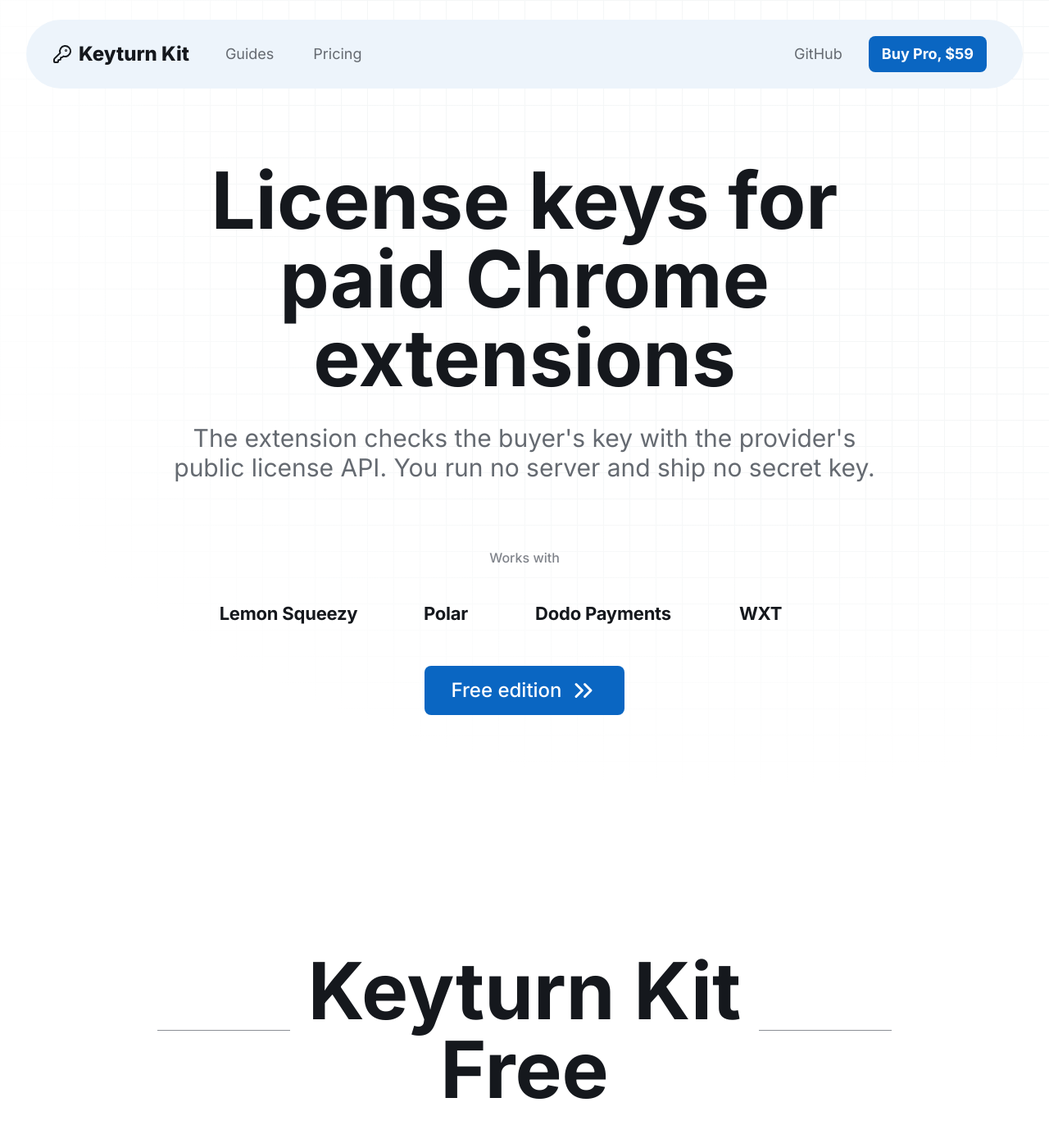
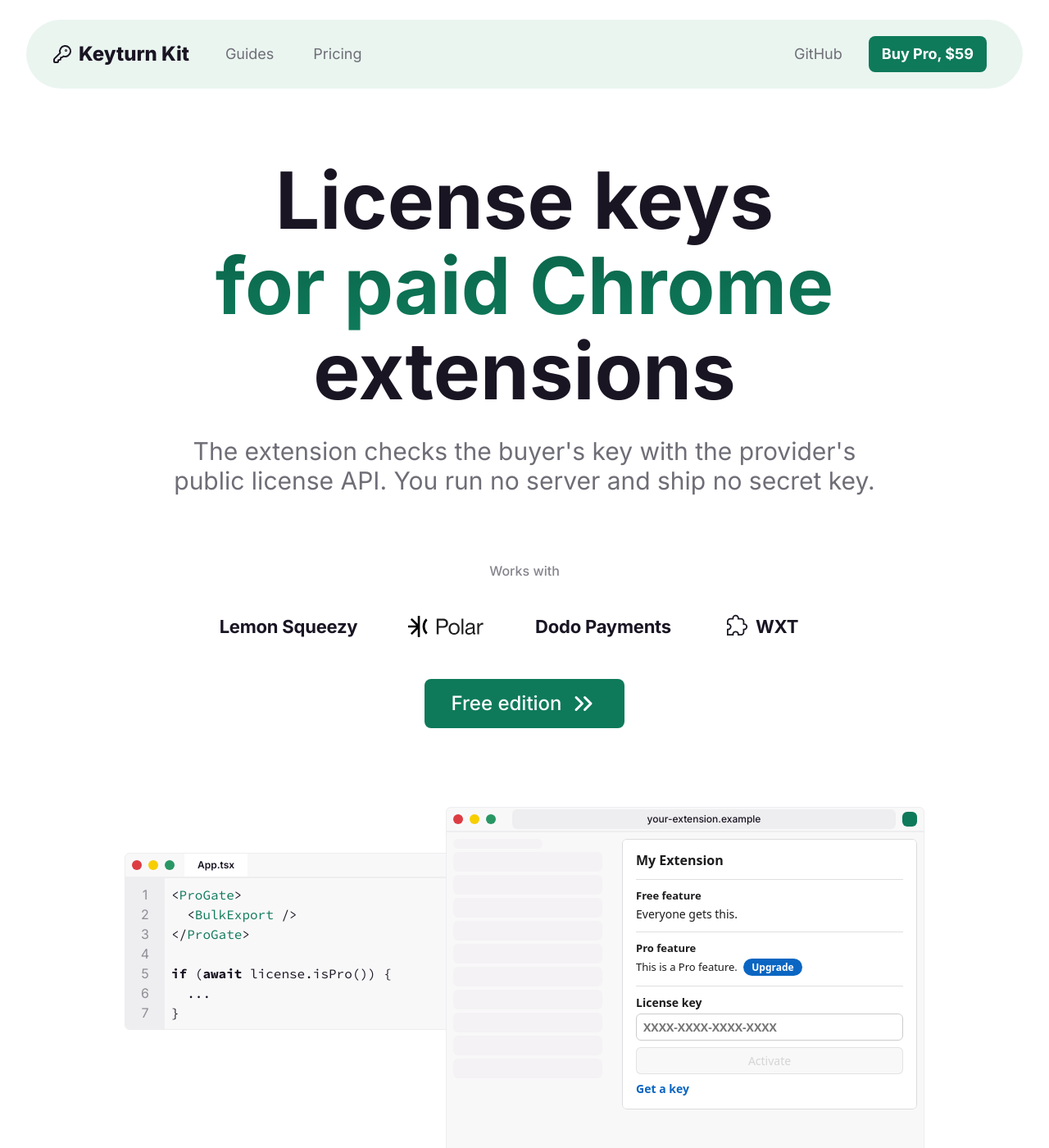
Before and after one commit to keyturnkit/keyturnkit.github.io, a Jekyll site: the page index.html, which Jekyll copies as it is, in a window 1280 px wide and 1400 px high. Shown: the whole window at 82% size. Built offline with Jekyll 4.4.1, drawn with Linux system fonts in a browser that asks for light colours; some of the changed text lies outside the part shown.

Commit message:
Round 5: light only, green accent, tinted words, live popup in browser window under hero, logo row, no scroll reveal
Co-Authored-By: Claude Sonnet 5.5 <noreply@anthropic.com>

```diff
--- a/assets/home.css
+++ b/assets/home.css
@@ -5,30 +5,15 @@
 @font-face { font-family: "Source Code Pro"; font-style: normal; font-weight: 400 700; font-display: swap; src: url(/assets/fonts/source-code-pro-latin.woff2) format("woff2"); unicode-range: U+0000-00FF, U+0131, U+0152-0153, U+02BB-02BC, U+02C6, U+02DA, U+02DC, U+0304, U+0308, U+0329, U+2000-206F, U+20AC, U+2122, U+2191, U+2193, U+2212, U+2215, U+FEFF, U+FFFD; }
 
 :root {
+  /* Plasmo's own light values (mauve scale, red/yellow/green dots), accent swapped to deep green */
   --bg: #ffffff;
-  --m1: #fcfcfd; --m2: #f9f9fa; --m3: #f3f3f5; --m4: #eceef0;
-  --m7: #dcdee1; --m8: #c6c9ce; --m9: #8b8f96; --m10: #80848b; --m11: #656a71; --m12: #15181d;
-  --a9: #0a66c2; --a10: #095bb0; --a11: #0b5cad; --a-fg: #fdfdff;
-  --pill: rgba(236, 243, 251, 0.9); --pill-drop: #f1f6fc;
-  --grid: rgba(202, 212, 215, 0.2);
-  --code-key: #0a66c2;
-  --foot-a: #0a66c2; --foot-b: #0a4f9a;
-  --halo: rgba(10, 102, 194, 0.25);
-  --ink-h: #15181d;
-}
-@media (prefers-color-scheme: dark) {
-  :root {
-    --bg: #0d1117;
-    --m1: #11161d; --m2: #151b23; --m3: #1b222c; --m4: #222a35;
-    --m7: #3a4350; --m8: #4a5462; --m9: #7d8590; --m10: #8b949e; --m11: #9aa4af; --m12: #e6edf3;
-    --a9: #0a66c2; --a10: #1a74d0; --a11: #58a6ff; --a-fg: #ffffff;
-    --pill: rgba(21, 27, 35, 0.9); --pill-drop: #151b23;
-    --grid: rgba(255, 255, 255, 0.05);
-    --code-key: #58a6ff;
-    --foot-a: #0a4f9a; --foot-b: #07335f;
-    --halo: rgba(88, 166, 255, 0.25);
-    --ink-h: #e6edf3;
-  }
+  --m1: #fdfcfd; --m2: #f9f8f9; --m3: #f4f2f4; --m4: #eeedef;
+  --m7: #dcdbdd; --m8: #c8c7cb; --m9: #908e96; --m10: #86848d; --m11: #6f6e77; --m12: #1a1523;
+  --a9: #0e7a5a; --a10: #0b6449; --a11: #0b6449; --a-fg: #ffffff;
+  --pill: rgba(232, 244, 239, 0.9); --pill-drop: #eef7f3;
+  --code-key: #0e7a5a;
+  --foot-a: #0e7a5a; --foot-b: #0b6449;
+  --ink-h: #1a1523;
 }
 
 * { box-sizing: border-box; border: 0 solid var(--m4); }
@@ -43,11 +28,6 @@ img { max-width: 100%; display: block; }
 code { font-family: "Source Code Pro", monospace; font-size: .9em; }
 
 main { position: relative; width: 100%; display: flex; flex-direction: column; align-items: center; overflow-x: clip; }
-
-/* Hero grid background: 32px grid, faded out toward the lower right (Plasmo before-layer) */
-.grid-bg { position: absolute; z-index: 0; top: 0; left: 0; width: 100%; height: 100vh; pointer-events: none;
-  background-image: radial-gradient(100% 68% at 70% 15%, transparent 40%, var(--bg) 79%), conic-gradient(from 90deg at 1px 1px, transparent 90deg, var(--grid) 0deg);
-  background-size: auto, 32px 32px; }
 
 /* Header pill */
 .top { position: sticky; top: 16px; z-index: 470; display: flex; width: 100%; justify-content: center; padding: 8px 16px; flex-wrap: wrap; }
@@ -166,7 +146,6 @@ main { position: relative; width: 100%; display: flex; flex-direction: column; a
 .shell { width: 100%; max-width: 448px; border: 1px solid var(--m2); border-radius: 6px; background: var(--m2); overflow: hidden; }
 .shell-popup { padding: 16px; display: flex; justify-content: center; }
 .popup-frame { display: block; width: 360px; max-width: 100%; height: 330px; border: 1px solid var(--m7); border-radius: 6px; background: #fff; }
-@media (prefers-color-scheme: dark) { .popup-frame { background: #1c1c1e; } }
 .popup-shot { width: 360px; max-width: 100%; height: auto; border: 1px solid var(--m7); border-radius: 6px; }
 .stack { display: flex; flex-direction: column; align-items: center; }
 .stack .over { margin-top: 0; transform: translateY(-32px); }
@@ -278,10 +257,6 @@ main { position: relative; width: 100%; display: flex; flex-direction: column; a
   .foot-end { width: auto; align-items: flex-end; }
 }
 
-/* Reveal on scroll (Plasmo: transition-all duration-700, translate-y-64 until in view) */
-.js .reveal { transition: opacity .7s cubic-bezier(.4, 0, .2, 1), transform .7s cubic-bezier(.4, 0, .2, 1); will-change: transform; }
-.js .reveal:not(.in) { opacity: 0; transform: translateY(16rem); }
-@media (prefers-reduced-motion: reduce) { .js .reveal, .js .reveal:not(.in) { transition: none; opacity: 1; transform: none; } }
 
 .code.wrap .l { white-space: pre-wrap; overflow-wrap: anywhere; }
 .code.wrap { color: var(--m12); }
@@ -310,3 +285,46 @@ main { position: relative; width: 100%; display: flex; flex-direction: column; a
   .works li { width: calc(50% - 8px); justify-content: flex-start; font-size: 20px; }
 }
 @media (max-width: 1023px) { .fmock.top { margin-bottom: 8px; } }
+
+
+/* Round 5 */
+.tint { display: block; padding: 8px 0; background-image: linear-gradient(var(--a10), var(--a9)); -webkit-background-clip: text; background-clip: text; -webkit-text-fill-color: transparent; color: transparent; }
+.closer .tint { display: inline; padding: 0; }
+.frow h2 { color: #000; }
+
+/* Works with: official Polar logotype (unmodified black file), WXT mark (MIT repo), text where brand terms forbid recolouring */
+.works li { gap: 8px; }
+.works li img { height: 32px; width: auto; }
+.works li svg { width: 32px; height: 32px; stroke: currentColor; fill: none; stroke-width: 28; flex: none; }
+
+/* Browser window with the live popup (chrome numbers from Plasmo's mock: 30px bar, 12px dots, 24px address pill, radius 6) */
+.hero-mock { position: relative; z-index: 1; width: 100%; max-width: 1024px; padding: 0 24px; display: flex; flex-direction: column; gap: 16px; margin-bottom: 32px; }
+.hm-code { width: 100%; }
+.hm-browser { width: 100%; }
+.win { border: 1px solid var(--m4); border-radius: 6px; background: var(--m2); overflow: hidden; position: relative; }
+.win-bar { display: flex; align-items: center; height: 30px; border-bottom: 2px solid var(--m4); }
+.dots { display: flex; gap: 8px; padding: 8px 12px 8px 8px; }
+.dots i { width: 12px; height: 12px; border-radius: 6px; display: block; }
+.dots i:nth-child(1) { background: #dc3d43; } .dots i:nth-child(2) { background: #f7ce00; } .dots i:nth-child(3) { background: #299764; }
+.win-tab { display: flex; align-items: center; height: 100%; padding: 0 16px; font-size: 12px; line-height: 16px; font-weight: 600; background: var(--bg); color: var(--m12); }
+.win-addr { flex: 1; display: flex; align-items: center; gap: 8px; padding: 2px 8px; height: 100%; }
+.addr { flex: 1; height: 24px; border-radius: 6px; background: var(--m4); display: flex; align-items: center; justify-content: center; font-size: 12px; line-height: 16px; font-weight: 500; color: var(--m12); }
+.ext-btn { width: 18px; height: 18px; border-radius: 6px; background: var(--a9); flex: none; }
+.win-body { position: relative; padding: 8px; min-height: 0; }
+.skel { display: none; }
+.win-body .popup-frame { position: static; display: block; width: 100%; max-width: 360px; margin: 0 auto; }
+.hm-code .codewrap { font-size: 14px; }
+.hm-cap { max-width: 720px; margin: 8px auto 0; display: flex; flex-direction: column; gap: 12px; color: var(--m11); }
+.hm-cap .note { color: var(--m12); }
+@media (min-width: 640px) {
+  .win-body { min-height: 392px; }
+  .skel { display: flex; flex-direction: column; gap: 4px; padding-right: 384px; }
+  .skel b { display: block; height: 24px; border-radius: 6px; background: var(--m3); }
+  .skel b:first-child { height: 12px; width: 60%; }
+  .win-body .popup-frame { position: absolute; top: 8px; right: 8px; width: 360px; margin: 0; }
+}
+@media (min-width: 1024px) {
+  .hero-mock { flex-direction: row; align-items: flex-start; gap: 0; }
+  .hm-code { width: 432px; flex: none; margin-top: 56px; }
+  .hm-browser { flex: 1; margin-left: -40px; position: relative; z-index: 2; }
+}
--- a/demo/assets/style-nFcJ-x1v.css
+++ b/demo/assets/style-nFcJ-x1v.css
@@ -1 +1 @@
-:root{color:#1d1d1f;background:#fff;font-family:system-ui,-apple-system,sans-serif;font-size:14px}@media (prefers-color-scheme:dark){:root{color:#e8e8e8;background:#1c1c1e}input{color:inherit;background:#2c2c2e;border-color:#48484a}}body{min-width:320px;margin:0}main{gap:12px;padding:14px 16px;display:grid}header{align-items:center;gap:8px;display:flex}h1{margin:0;font-size:16px}h2{margin:0 0 4px;font-size:13px}p{margin:0}section{border-top:1px solid #8884;padding-top:10px}.badge{color:#fff;background:#1a7f37;border-radius:4px;padding:1px 6px;font-size:11px}.license{border-top:1px solid #8884;gap:8px;padding-top:10px;display:grid}label{gap:4px;font-weight:600;display:grid}input{font:inherit;border:1px solid #ccc;border-radius:6px;padding:6px 8px}button{font:inherit;cursor:pointer;background:#f2f2f2;border:1px solid #8886;border-radius:6px;padding:6px 10px}@media (prefers-color-scheme:dark){button{color:inherit;background:#2c2c2e}}button:disabled{opacity:.5;cursor:default}a{color:#0a66c2;font-weight:600;text-decoration:none}a:hover{text-decoration:underline}@media (prefers-color-scheme:dark){a{color:#6cb4ff}}.upsell a{color:#fff;background:#0a66c2;border-radius:999px;margin-left:4px;padding:2px 10px;font-size:12px;display:inline-block}.upsell a:hover{background:#0857a6;text-decoration:none}.muted{color:#888;font-size:12px}.error{color:#c62828;font-size:12px}.upsell{font-size:13px}footer{font-size:12px}
+:root{color:#1d1d1f;background:#fff;font-family:system-ui,-apple-system,sans-serif;font-size:14px}body{min-width:320px;margin:0}main{gap:12px;padding:14px 16px;display:grid}header{align-items:center;gap:8px;display:flex}h1{margin:0;font-size:16px}h2{margin:0 0 4px;font-size:13px}p{margin:0}section{border-top:1px solid #8884;padding-top:10px}.badge{color:#fff;background:#1a7f37;border-radius:4px;padding:1px 6px;font-size:11px}.license{border-top:1px solid #8884;gap:8px;padding-top:10px;display:grid}label{gap:4px;font-weight:600;display:grid}input{font:inherit;border:1px solid #ccc;border-radius:6px;padding:6px 8px}button{font:inherit;cursor:pointer;background:#f2f2f2;border:1px solid #8886;border-radius:6px;padding:6px 10px}button:disabled{opacity:.5;cursor:default}a{color:#0a66c2;font-weight:600;text-decoration:none}a:hover{text-decoration:underline}.upsell a{color:#fff;background:#0a66c2;border-radius:999px;margin-left:4px;padding:2px 10px;font-size:12px;display:inline-block}.upsell a:hover{background:#0857a6;text-decoration:none}.muted{color:#888;font-size:12px}.error{color:#c62828;font-size:12px}.upsell{font-size:13px}footer{font-size:12px}
--- a/demo/popup.html
+++ b/demo/popup.html
@@ -7,7 +7,7 @@
     <meta name="manifest.type" content="browser_action">
     <script src="./shim.js?v=3"></script><script type="module" crossorigin src="./chunks/popup-N5K7dLc1.js"></script>
     <link rel="modulepreload" crossorigin href="./chunks/style-BMerLHT_.js">
-    <link rel="stylesheet" crossorigin href="./assets/style-nFcJ-x1v.css">
+    <link rel="stylesheet" crossorigin href="./assets/style-nFcJ-x1v.css?v=4">
   </head>
   <body>
     <div id="root"></div>
--- a/index.html
+++ b/index.html
@@ -15,7 +15,6 @@
 <link rel="apple-touch-icon" href="/apple-touch-icon.png">
 <link rel="preload" href="/assets/fonts/inter-latin.woff2" as="font" type="font/woff2" crossorigin>
 <link rel="stylesheet" href="/assets/home.css?v=1">
-<script>document.documentElement.className='js'</script>
 </head>
 <body>
 <!-- Icons: Lucide (ISC License). -->
@@ -42,7 +41,6 @@
 </svg>
 
 <main>
-  <div class="grid-bg" aria-hidden="true"></div>
 
   <header class="top">
     <div class="pill">
@@ -62,19 +60,48 @@
   </header>
 
   <section class="hero">
-    <h1>License keys for paid Chrome extensions</h1>
+    <h1><span class="line">License keys</span><span class="tint">for paid Chrome</span><span class="line">extensions</span></h1>
     <p class="lede">The extension checks the buyer's key with the provider's public license API. You run no server and ship no secret key.</p>
     <div class="works">
       <label>Works with</label>
       <ul>
         <li>Lemon Squeezy</li>
-        <li>Polar</li>
+        <li><img src="/assets/logos/polar.svg" alt="Polar" width="91" height="32"></li>
         <li>Dodo Payments</li>
-        <li>WXT</li>
+        <li><svg viewBox="0 0 512 512" aria-hidden="true"><path d="M354.435 418.141C383.217 418.141 406.55 394.808 406.55 366.026V313.91H416.026C444.808 313.91 468.141 290.578 468.141 261.795C468.141 233.013 444.808 209.68 416.026 209.68H406.55V157.565C406.55 128.783 383.217 105.45 354.435 105.45H302.32V95.9745C302.32 67.1921 278.987 43.8594 250.205 43.8594C221.422 43.8594 198.09 67.1921 198.09 95.9745V105.45H145.974C117.192 105.45 93.8594 128.783 93.8594 157.565V209.68H103.335C132.117 209.68 155.45 233.013 155.45 261.795C155.45 290.578 132.117 313.91 103.335 313.91H93.8594V418.141H198.09V408.665C198.09 379.883 221.422 356.55 250.205 356.55C278.987 356.55 302.32 379.883 302.32 408.665V418.141H354.435Z"/></svg>WXT</li>
       </ul>
     </div>
     <a class="cta" href="https://github.com/keyturnkit/keyturn-kit"><span>Free edition</span><svg><use href="#i-chevrons-right"/></svg></a>
   </section>
+
+  <div class="hero-mock">
+    <div class="hm-code win">
+      <div class="win-bar"><div class="dots"><i></i><i></i><i></i></div><span class="win-tab">App.tsx</span></div>
+      <div class="codewrap">
+        <div class="gutter"><span>1</span><span>2</span><span>3</span><span>4</span><span>5</span><span>6</span><span>7</span></div>
+        <pre class="code"><span class="l">&lt;<mark>ProGate</mark>&gt;</span>
+<span class="l">  &lt;<mark>BulkExport</mark> /&gt;</span>
+<span class="l">&lt;/<mark>ProGate</mark>&gt;</span>
+<span class="l"> </span>
+<span class="l"><b>if</b> (<b>await</b> license.isPro()) {</span>
+<span class="l">  ...</span>
+<span class="l">}</span></pre>
+      </div>
+    </div>
+    <div class="hm-browser win">
+      <div class="win-bar"><div class="dots"><i></i><i></i><i></i></div><div class="win-addr"><div class="addr">your-extension.example</div><span class="ext-btn"></span></div></div>
+      <div class="win-body">
+        <div class="skel" aria-hidden="true"><b></b><b></b><b></b><b></b><b></b><b></b><b></b><b></b><b></b><b></b><b></b></div>
+        <iframe class="popup-frame" id="popup" src="/demo/popup.html?v=3" scrolling="no" title="The free edition's popup, running in this page"></iframe>
+      </div>
+    </div>
+  </div>
+  <div class="hm-cap">
+    <p>This is the popup the free edition ships with, running in this page. Paste <code>KEYTURN-DEMO-2026</code> and press Activate to see Pro turn on, or any other key to see the error your users would get.</p>
+    <p>In this page only, the calls to Chrome storage and to Lemon Squeezy are answered by a small script. In your extension they go to the real APIs.</p>
+    <p class="note" id="demo-note" aria-live="polite"></p>
+  </div>
+
 
   <div class="groups">
 
@@ -83,27 +110,9 @@
       <div class="gh"><hr><h2>Keyturn Kit Free</h2><hr></div>
       <div class="blocks">
 
-        <section class="feature reveal">
-          <div class="fhead">
-            <div class="frow">
-              <h2>Check the key from the extension</h2>
-              <a class="btn-out" href="/guides/license-keys-chrome-extension/"><span>Read the guide</span><svg><use href="#i-arrow-right"/></svg></a>
-            </div>
-          </div>
-          <div class="fbody">
-            <div class="fmock top">
-              <div class="shell shell-popup">
-                <iframe class="popup-frame" id="popup" src="/demo/popup.html?v=3" scrolling="no" title="The free edition's popup, running in this page"></iframe>
-              </div>
-            </div>
-            <div class="fcards">
-              <div class="card"><h4>Paste a key</h4><p>This is the popup the free edition ships with, running in this page. Paste <code>KEYTURN-DEMO-2026</code> and press Activate to see Pro turn on, or any other key to see the error your users would get.</p></div>
-              <div class="card"><h4>What the demo fakes</h4><p>In this page only, the calls to Chrome storage and to Lemon Squeezy are answered by a small script. In your extension they go to the real APIs.</p><p class="note" id="demo-note" aria-live="polite"></p></div>
-            </div>
-          </div>
-        </section>
 
-        <section class="feature reveal rev">
+
+        <section class="feature rev">
           <div class="fhead">
             <div class="frow">
               <h2>Gate a feature in one line</h2>
@@ -111,21 +120,8 @@
             </div>
           </div>
           <div class="fbody">
-            <div class="fmock stack">
+            <div class="fmock">
               <div class="shell code-shell">
-                <div class="bar"><span class="tab">App.tsx</span></div>
-                <div class="codewrap">
-                  <div class="gutter"><span>1</span><span>2</span><span>3</span><span>4</span><span>5</span><span>6</span><span>7</span></div>
-                  <pre class="code"><span class="l">&lt;<mark>ProGate</mark>&gt;</span>
-<span class="l">  &lt;<mark>BulkExport</mark> /&gt;</span>
-<span class="l">&lt;/<mark>ProGate</mark>&gt;</span>
-<span class="l"> </span>
-<span class="l"><b>if</b> (<b>await</b> license.isPro()) {</span>
-<span class="l">  ...</span>
-<span class="l">}</span></pre>
-                </div>
-              </div>
-              <div class="shell code-shell over">
                 <div class="bar"><span class="tab">lib/config.ts</span></div>
                 <div class="codewrap">
                   <div class="gutter"><span>1</span><span>2</span><span>3</span><span>4</span><span>5</span></div>
@@ -138,13 +134,13 @@
               </div>
             </div>
             <div class="fcards">
-              <div class="card"><h4>ProGate or isPro()</h4><p>Wrap a component in ProGate, or call license.isPro() in your own code.</p></div>
+              <div class="card"><h4>ProGate or isPro()</h4><p>Wrap a component in ProGate, as in the window above, or call license.isPro() in your own code.</p></div>
               <div class="card"><h4>One config file</h4><p>Set your store id and checkout link in lib/config.ts. The re-check interval and the offline grace days are there too.</p></div>
             </div>
           </div>
         </section>
 
-        <section class="fact reveal">
+        <section class="fact">
           <div class="fact-main">
             <p class="fact-text">The extension re-checks the key every 24 hours, so a key you disable after a refund stops working the next day. Pro keeps working for 7 days without a connection.</p>
             <div class="fact-foot">
@@ -154,7 +150,7 @@
           </div>
         </section>
 
-        <section class="feature reveal">
+        <section class="feature">
           <div class="fhead">
             <div class="frow">
               <h2>Clone it and run it</h2>
@@ -186,7 +182,7 @@
       <div class="gh"><hr><h2>Keyturn Kit Pro</h2><hr></div>
       <div class="blocks">
 
-        <section class="feature reveal">
+        <section class="feature">
           <div class="fhead">
             <div class="frow">
               <h2>More ways to charge</h2>
@@ -215,7 +211,7 @@
           </div>
         </section>
 
-        <section class="fact reveal">
+        <section class="fact">
           <div class="fact-main">
             <p class="fact-text">Pro comes with an AGENTS.md for Claude Code and Cursor, 28 tests, and every 1.x update.</p>
             <div class="fact-foot">
@@ -225,7 +221,7 @@
           </div>
         </section>
 
-        <section class="feature reveal rev">
+        <section class="feature rev">
           <div class="fhead">
             <div class="frow">
               <h2>Before you buy</h2>
@@ -246,7 +242,7 @@
     </div>
 
     <!-- Pricing -->
-    <div class="pricing reveal" id="pricing">
+    <div class="pricing" id="pricing">
       <div class="gh gh-s"><hr><h2>Pricing</h2><hr></div>
       <div class="plans">
         <div class="plan">
@@ -286,11 +282,11 @@
   </div>
 
   <section class="closer">
-    <h3>Charge for your extension without running a server</h3>
+    <h3><span class="tint">Charge</span> for your extension without running a server</h3>
     <a class="cta" href="https://buy.polar.sh/polar_cl_lbYlQnZT7FFPBcNrAdcwK1gqzx45xyNy3anEs3twjGy"><span>Buy Pro, $59</span><svg><use href="#i-chevrons-right"/></svg></a>
   </section>
 
-  <section class="friends reveal" id="guides">
+  <section class="friends" id="guides">
     <div class="gh gh-s"><hr><h2>Guides</h2><hr></div>
     <div class="friends-body">
       <a class="dashed" href="/guides/license-keys-chrome-extension/"><h4>Selling a Chrome extension with license keys, no backend</h4><p>License keys checked from the extension, with no backend of yours.</p></a>
```
Also changed, not shown: other parts of index.html (+0 -6 lines), refs/delta-table.md (+11 -0 lines), refs/index-r5.html (added, +349 -0 lines), refs/logos.md (added, +14 -0 lines), assets/logos/polar.svg (added), refs/clone-r5-1366.png (added), refs/clone-r5-390.png (added), refs/compare-r5-1366.png (added), refs/demo-pro-r5-1366.png (added), refs/demo-pro-r5-390.png (added), refs/plasmo-target-1366.png (added), 1 other file.
